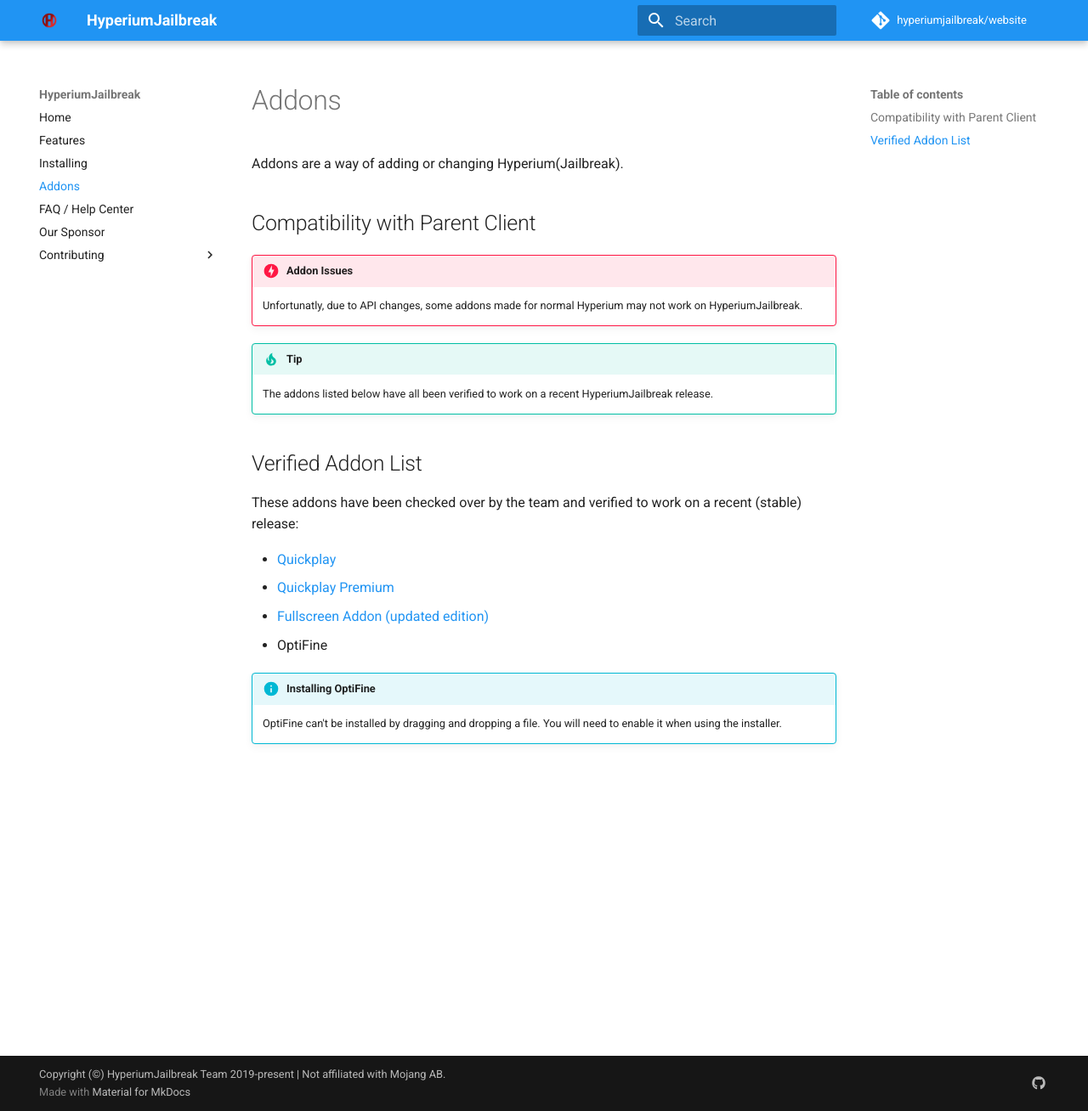
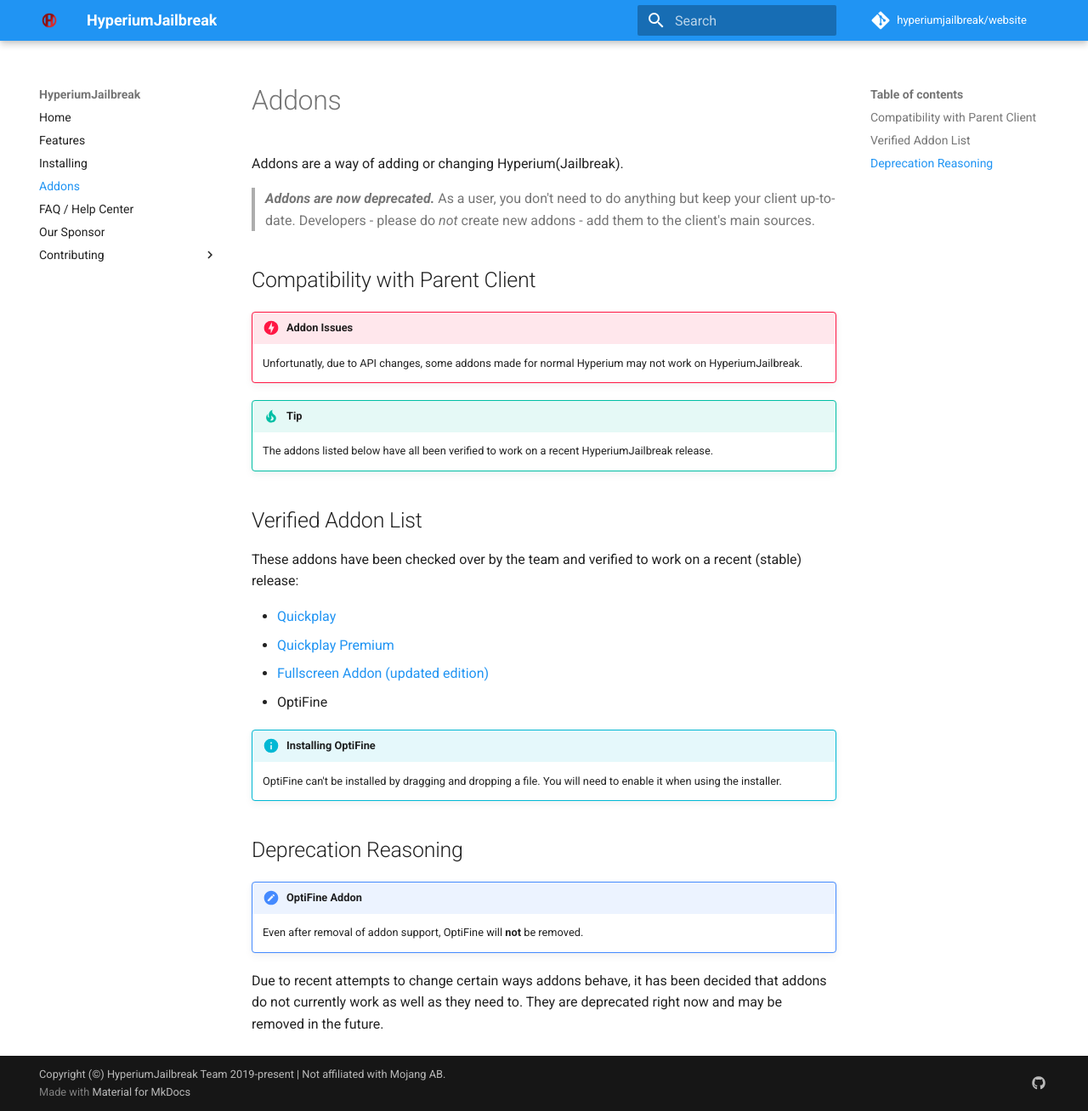
Before and after one commit to hyperiumjailbreak/hyperiumjailbreak.github.io, an MkDocs documentation site: the page built from docs/addons.md, in a window 1280 px wide and 1308 px high. Shown: the whole window at 85% size. Built offline with MkDocs 1.6.1 and Material for MkDocs 9.7.7, drawn with Linux system fonts in a browser that asks for light colours; comment, search, counter and statistics services are not loaded.

Commit message:
Addon deprecation details

```diff
--- a/docs/addons.md
+++ b/docs/addons.md
@@ -1,6 +1,10 @@
 # Addons
 
 Addons are a way of adding or changing Hyperium(Jailbreak).
+
+> ***Addons are now deprecated.***
+> As a user, you don't need to do anything but keep your client up-to-date.
+> Developers - please do *not* create new addons - add them to the client's main sources.
 
 ## Compatibility with Parent Client
 
@@ -22,3 +26,13 @@
 !!! info "Installing OptiFine"
     OptiFine can't be installed by dragging and dropping a file.
     You will need to enable it when using the installer.
+
+## Deprecation Reasoning
+
+!!! important "OptiFine Addon"
+    Even after removal of addon support,
+    OptiFine will **not** be removed.
+
+Due to recent attempts to change certain ways addons behave,
+it has been decided that addons do not currently work as well as they need to.
+They are deprecated right now and may be removed in the future.
```
